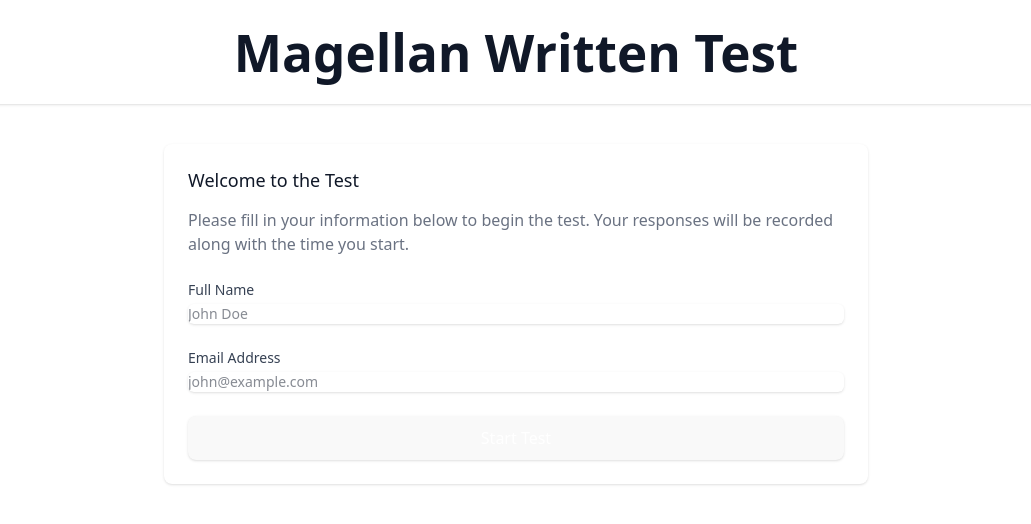
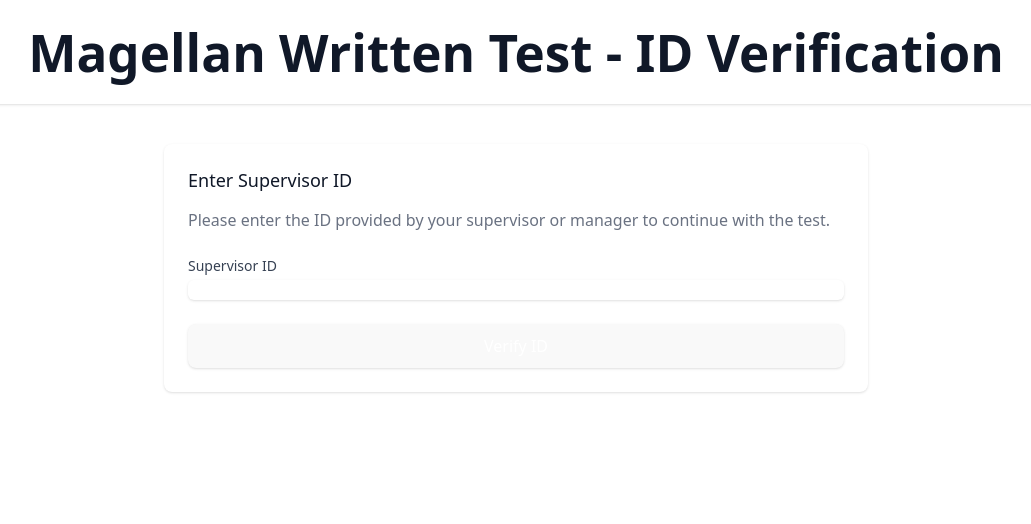
Before and after one commit to Yoryoboy/magellan-test, a React (Vite) app: page / in a window 1280 px wide. Both pictures are taken after a click on the button "Continue to Registration". Shown: the top 524 px of the page, without its empty margins (124-1155 px from the left). Built offline with nearby package versions, Linux system fonts and the light colour scheme.

Commit message:
Add ID verification page between rules and registration

```diff
--- a/src/App.tsx
+++ b/src/App.tsx
@@ -3,6 +3,7 @@
 import QuizPage from './pages/QuizPage';
 import IntroductionPage from './pages/IntroductionPage';
 import RulesPage from './pages/RulesPage';
+import IdVerificationPage from './pages/IdVerificationPage';
 import { STORAGE_KEYS, loadFromLocalStorage } from './utils/localStorage';
 import type { UserData } from './types/testTypes';
 
@@ -12,21 +13,27 @@
   const [userData, setUserData] = useState<UserData | null>(() => {
     return loadFromLocalStorage<UserData>(STORAGE_KEYS.USER_DATA);
   });
-  const [showRules, setShowRules] = useState(true);
+  const [currentPage, setCurrentPage] = useState<'rules' | 'idVerification' | 'registration'>('rules');
 
   const handleStart = (data: UserData) => {
     setUserData(data);
   };
 
   const handleContinueFromRules = () => {
-    setShowRules(false);
+    setCurrentPage('idVerification');
+  };
+
+  const handleContinueFromIdVerification = () => {
+    setCurrentPage('registration');
   };
 
   return (
     <>
       {!userData ? (
-        showRules ? (
+        currentPage === 'rules' ? (
           <RulesPage onContinue={handleContinueFromRules} />
+        ) : currentPage === 'idVerification' ? (
+          <IdVerificationPage onContinue={handleContinueFromIdVerification} />
         ) : (
           <IntroductionPage onStart={handleStart} />
         )
--- /dev/null
+++ b/src/pages/IdVerificationPage.tsx
@@ -0,0 +1,87 @@
+import { useState } from 'react';
+import type { FormEvent } from 'react';
+
+interface IdVerificationPageProps {
+  onContinue: () => void;
+}
+
+const IdVerificationPage: React.FC<IdVerificationPageProps> = ({ onContinue }) => {
+  const [supervisorId, setSupervisorId] = useState('');
+  const [error, setError] = useState('');
+
+  const handleSubmit = (e: FormEvent) => {
+    e.preventDefault();
+
+    // Process the ID - remove # if present
+    let processedId = supervisorId.trim();
+    if (processedId.startsWith('#')) {
+      processedId = processedId.substring(1);
+    }
+
+    // Basic validation - just checking if it's not empty for now
+    if (!processedId) {
+      setError('Supervisor ID is required');
+      return;
+    }
+
+    // Here you'll implement the actual verification logic later
+    // For now, just proceed to the next step
+    onContinue();
+  };
+
+  return (
+    <div className="min-h-screen bg-white pb-24">
+      <header className="bg-white shadow-sm">
+        <div className="max-w-7xl mx-auto py-6 px-4 sm:px-6 lg:px-8">
+          <h1 className="text-3xl font-bold text-gray-900 text-center">Magellan Written Test - ID Verification</h1>
+        </div>
+      </header>
+
+      <main>
+        <div className="max-w-3xl mx-auto mt-10 px-4 sm:px-6 lg:px-8">
+          <div className="bg-white overflow-hidden shadow rounded-lg">
+            <div className="px-4 py-5 sm:p-6">
+              <h2 className="text-lg leading-6 font-medium text-gray-900 mb-4">Enter Supervisor ID</h2>
+              <p className="text-gray-500 mb-6">
+                Please enter the ID provided by your supervisor or manager to continue with the test.
+              </p>
+
+              <form onSubmit={handleSubmit} className="space-y-6">
+                <div>
+                  <label htmlFor="supervisorId" className="block text-sm font-medium text-gray-700">
+                    Supervisor ID
+                  </label>
+                  <div className="mt-1">
+                    <input
+                      type="text"
+                      id="supervisorId"
+                      name="supervisorId"
+                      value={supervisorId}
+                      onChange={(e) => setSupervisorId(e.target.value)}
+                      className={`shadow-sm focus:ring-indigo-500 focus:border-indigo-500 block w-full sm:text-sm border-gray-300 rounded-md text-gray-900 ${error ? 'border-red-300' : ''}`}
+
+                    />
+                    {error && (
+                      <p className="mt-1 text-sm text-red-600">{error}</p>
+                    )}
+                  </div>
+                </div>
+
+                <div>
+                  <button
+                    type="submit"
+                    className="w-full flex justify-center py-2 px-4 border border-transparent rounded-md shadow-sm text-sm font-medium text-white bg-indigo-600 hover:bg-indigo-700 focus:outline-none focus:ring-2 focus:ring-offset-2 focus:ring-indigo-500"
+                  >
+                    Verify ID
+                  </button>
+                </div>
+              </form>
+            </div>
+          </div>
+        </div>
+      </main>
+    </div>
+  );
+};
+
+export default IdVerificationPage;
--- a/src/types/testTypes.ts
+++ b/src/types/testTypes.ts
@@ -21,3 +21,7 @@
 export interface RulesPageProps {
   onContinue: () => void;
 }
+
+export interface IdVerificationPageProps {
+  onContinue: () => void;
+}
```
